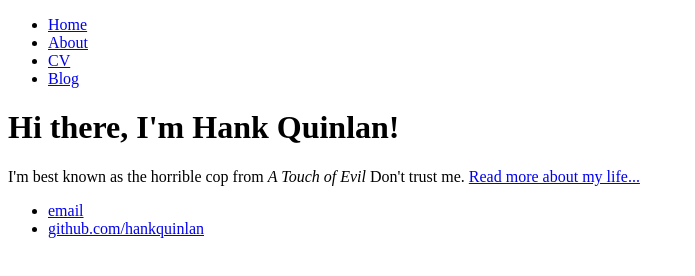
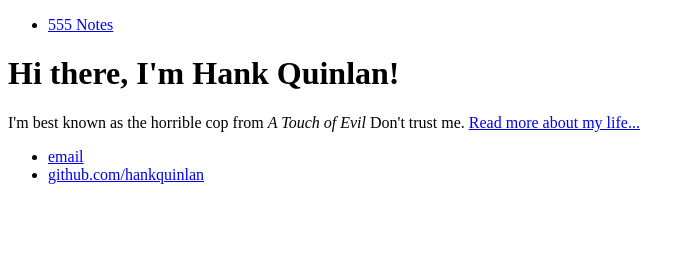
Before and after one commit to XuTeam/555Notes.github.io, a plain HTML site: page index.html in a window 1280 px wide. Shown: the whole page, without its empty margins (0-695 px from the left). Drawn offline with Linux system fonts and the light colour scheme.

Commit message:
Update index.html

```diff
--- a/index.html
+++ b/index.html
@@ -6,10 +6,7 @@
 	<body>
 		<nav>
     		<ul>
-        		<li><a href="/">Home</a></li>
-	        	<li><a href="/about">About</a></li>
-        		<li><a href="/cv">CV</a></li>
-        		<li><a href="/blog">Blog</a></li>
+        		<li><a href="./555notes.pdf"> 555 Notes</a></li>
     		</ul>
 		</nav>
 		<div class="container">
```
